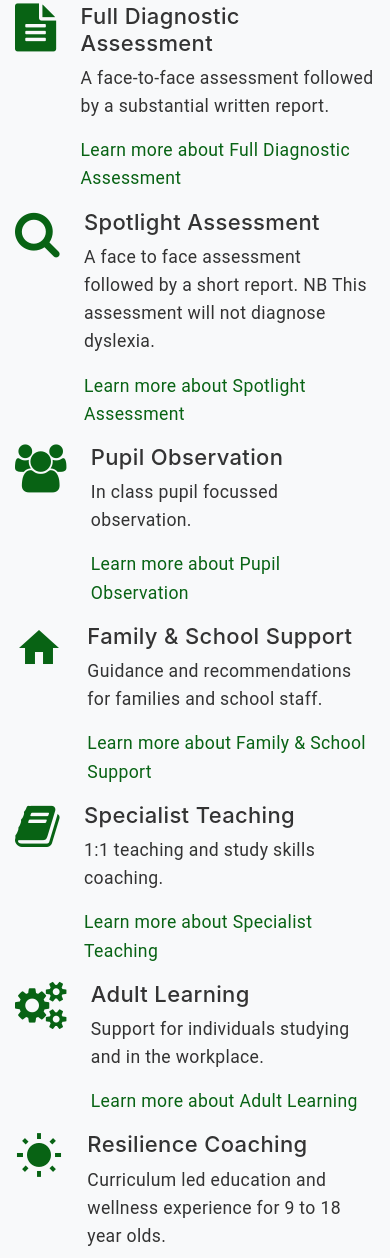
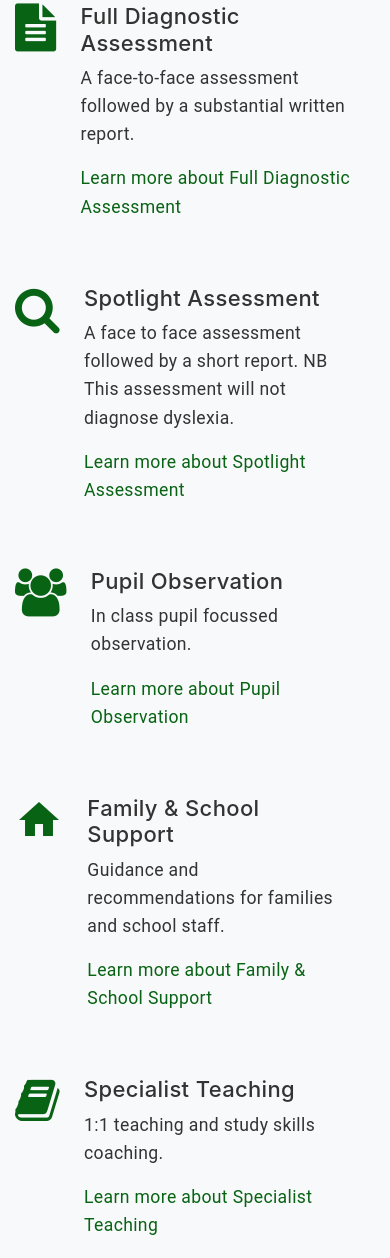
Before and after one commit to src-ed-co-uk/src-ed-co-uk.github.io, a website: page index.html in a window 390 px wide. Shown: the part 2482-3740 px from the top of the page. Drawn offline with Linux system fonts and the light colour scheme; files whose address does not match are found by name; a web font is replaced by a local one.

Commit message:
More vertical spacing between service tiles
Co-Authored-By: Claude Mythos 5.1 <noreply@anthropic.com>
Claude-Session: https://claude.ai/code/session_017MeYC9HeYPs34fwv1oWG5a

```diff
--- a/css/style.css
+++ b/css/style.css
@@ -1364,6 +1364,9 @@ h1, h2, h3, h4, h5,
 .unit-6 .unit-4-icon span {
   font-size: 3rem;
 }
+.unit-6 {
+  padding-right: 1.5rem;
+}
 .unit-6 h3 {
   font-size: 22px;
   font-weight: 500;
--- a/index.html
+++ b/index.html
@@ -332,7 +332,7 @@
          </div>
          <!-- BEGIN:SERVICE_CARDS -->
          <div class="row align-items-stretch">
-            <div class="col-md-6 col-lg-6 mb-6 mb-lg-6" data-aos="fade-up" data-aos-delay="0">
+            <div class="col-md-6 col-lg-6 mb-5" data-aos="fade-up" data-aos-delay="0">
                <div class="unit-6 d-flex">
                   <div class="unit-4-icon mr-4"><span class="text-primary icon-file-text"></span></div>
                   <div>
@@ -344,7 +344,7 @@
                   </div>
                </div>
             </div>
-            <div class="col-md-6 col-lg-6 mb-6 mb-lg-6" data-aos="fade-up" data-aos-delay="100">
+            <div class="col-md-6 col-lg-6 mb-5" data-aos="fade-up" data-aos-delay="100">
                <div class="unit-6 d-flex">
                   <div class="unit-4-icon mr-4"><span class="text-primary icon-search"></span></div>
                   <div>
@@ -358,7 +358,7 @@
             </div>
          </div>
          <div class="row align-items-stretch">
-            <div class="col-md-6 col-lg-6 mb-6 mb-lg-6" data-aos="fade-up" data-aos-delay="200">
+            <div class="col-md-6 col-lg-6 mb-5" data-aos="fade-up" data-aos-delay="200">
                <div class="unit-6 d-flex">
                   <div class="unit-4-icon mr-4"><span class="text-primary icon-users"></span></div>
                   <div>
@@ -370,7 +370,7 @@
                   </div>
                </div>
             </div>
-            <div class="col-md-6 col-lg-6 mb-6 mb-lg-6" data-aos="fade-up" data-aos-delay="300">
+            <div class="col-md-6 col-lg-6 mb-5" data-aos="fade-up" data-aos-delay="300">
                <div class="unit-6 d-flex">
                   <div class="unit-4-icon mr-4"><span class="text-primary icon-home2"></span></div>
                   <div>
@@ -384,7 +384,7 @@
             </div>
          </div>
          <div class="row align-items-stretch">
-            <div class="col-md-6 col-lg-6 mb-6 mb-lg-6" data-aos="fade-up" data-aos-delay="400">
+            <div class="col-md-6 col-lg-6 mb-5" data-aos="fade-up" data-aos-delay="400">
                <div class="unit-6 d-flex">
                   <div class="unit-4-icon mr-4"><span class="text-primary icon-book"></span></div>
                   <div>
@@ -396,7 +396,7 @@
                   </div>
                </div>
             </div>
-            <div class="col-md-6 col-lg-6 mb-6 mb-lg-6" data-aos="fade-up" data-aos-delay="500">
+            <div class="col-md-6 col-lg-6 mb-5" data-aos="fade-up" data-aos-delay="500">
                <div class="unit-6 d-flex">
                   <div class="unit-4-icon mr-4"><span class="text-primary icon-cogs"></span></div>
                   <div>
@@ -410,7 +410,7 @@
             </div>
          </div>
          <div class="row align-items-stretch">
-            <div class="col-md-6 col-lg-6 mb-6 mb-lg-6" data-aos="fade-up" data-aos-delay="600">
+            <div class="col-md-6 col-lg-6 mb-5" data-aos="fade-up" data-aos-delay="600">
                <div class="unit-6 d-flex">
                   <div class="unit-4-icon mr-4"><span class="text-primary icon-wb_sunny"></span></div>
                   <div>
--- a/scripts/build.js
+++ b/scripts/build.js
@@ -135,7 +135,7 @@ function renderCards(services) {
     const cells = pair.map((svc, j) => {
       const delay = (i + j) * 100;
       const { card } = svc;
-      return `            <div class="col-md-6 col-lg-6 mb-6 mb-lg-6" data-aos="fade-up" data-aos-delay="${delay}">
+      return `            <div class="col-md-6 col-lg-6 mb-5" data-aos="fade-up" data-aos-delay="${delay}">
                <div class="unit-6 d-flex">
                   <div class="unit-4-icon mr-4"><span class="text-primary ${escapeHtml(card.icon)}"></span></div>
                   <div>
```
